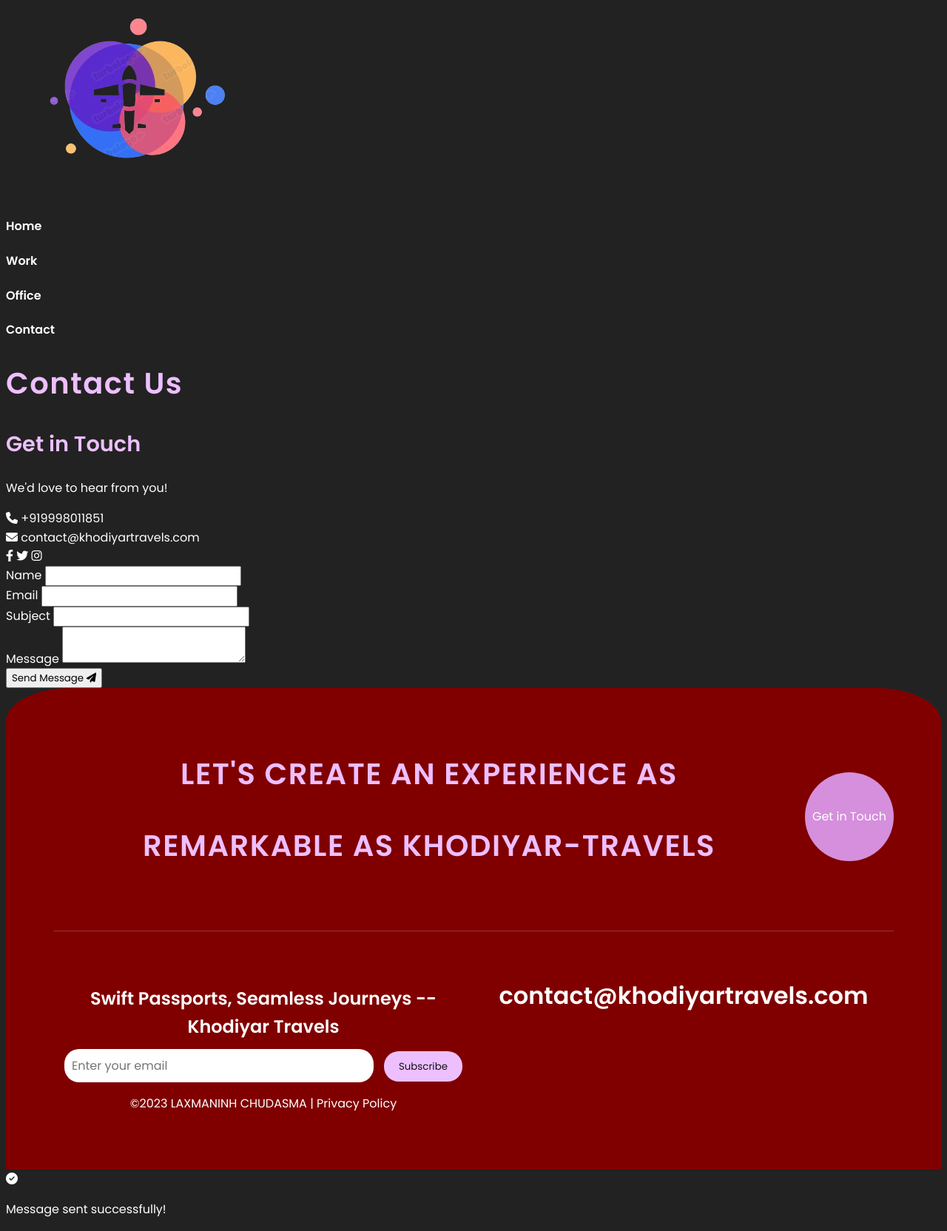
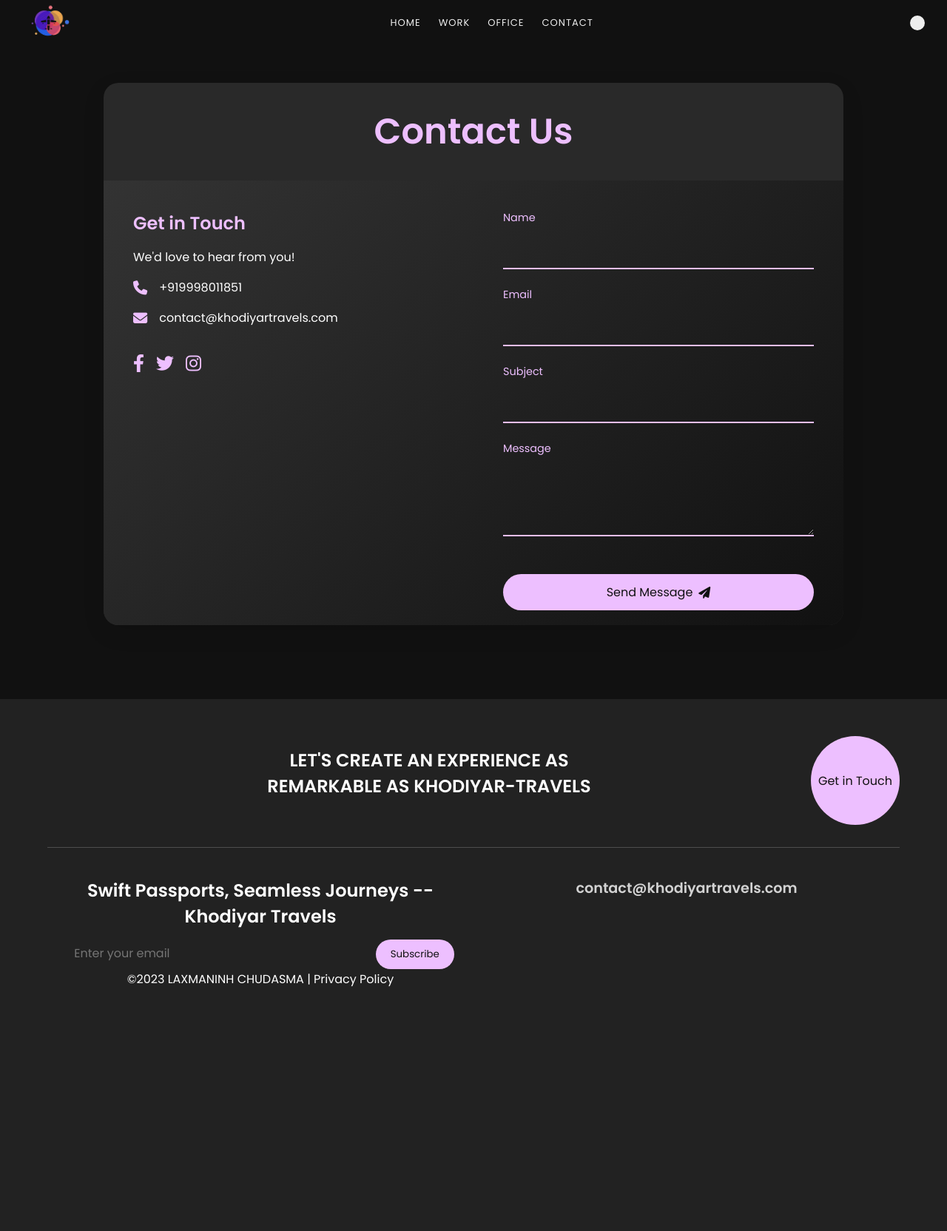
Before and after one commit to meghdeep18/Django_khodiyar, a Django app: page /contact in a window 1280 px wide. Shown: the whole page at 74% size. After the commit the page ends 1334 px from the top, so only its background shows below. Run offline with Django 5.2, Linux system fonts and the light colour scheme; some libraries are stand-ins or nearby versions.

Commit message:
⚙️update contact

```diff
--- a/K_app/admin.py
+++ b/K_app/admin.py
@@ -1,10 +1,10 @@
 from django.contrib import admin
-
 # Register your models here.
 # blog/admin.py
 from django.contrib import admin
-from .models import BlogPost, Category, Tag
+from .models import BlogPost, Category,Tag,Contact
 
+admin.site.register(Contact)
 admin.site.register(BlogPost)
 admin.site.register(Category)
 admin.site.register(Tag)
--- a/K_app/static/contact.css
+++ b/K_app/static/contact.css
@@ -1,72 +1,232 @@
 @import url('https://fonts.googleapis.com/css2?family=Poppins:wght@300;400;600&display=swap');
 
-:root {
-    --primary-color: #EDBFFF;
-    --secondary-color: #111;
-    --background-color: #222;
-    --text-color: #fff;
-    --hover-color: #d58fdc;
-    --font-family: "Poppins", sans-serif;
-    --transition-speed: 0.3s;
+* {
+    margin: 0;
+    padding: 0;
+    box-sizing: border-box;
+    font-family: "Poppins", sans-serif;
 }
 
-body, input, textarea, button {
-    font-family: var(--font-family);
-    font-weight: 400;
-    line-height: 1.6;
+body {
+    background-color: #111;
+    color: white;
+    overflow-x: hidden;
 }
 
-h1, h2, h4 {
-    font-weight: 600;
+/* Navigation Styles */
+#nav {
+    height: 62px;
+    width: 100%;
+    display: flex;
+    align-items: center;
+    justify-content: space-between;
+    padding: 0 30px;
+    color: #fff;
+    position: fixed;
+    mix-blend-mode: difference;
+    z-index: 99;
 }
 
-.page-title, .footer-text h2 {
-    font-size: 2.5rem;
-    letter-spacing: 1.5px;
-    color: var(--primary-color);
+#nav img {
+    height: 55px;
+}
+
+#nav-part2 {
+    display: flex;
+    align-items: center;
+    justify-content: space-between;
+    gap: 10px;
+}
+
+#nav h4 {
+    text-transform: uppercase;
+    font-size: 13px;
+    font-weight: 400;
+    padding: 7px;
+    cursor: pointer;
+    letter-spacing: 1px;
+}
+
+#nav a {
+    text-decoration: none;
+    color: white;
+}
+
+#nav #circle {
+    height: 20px;
+    width: 20px;
+    border-radius: 50%;
+    background-color: #fff;
+}
+
+/* Main Content Styles */
+.main {
+    padding-top: 62px; /* To account for fixed nav */
+    min-height: calc(100vh - 150px); /* Adjust based on your footer height */
+    display: flex;
+    justify-content: center;
+    align-items: center;
+    padding-bottom: 50px;
+}
+
+.container {
+    background-color: rgba(255, 255, 255, 0.1);
+    border-radius: 20px;
+    box-shadow: 0 10px 30px rgba(0, 0, 0, 0.1);
+    overflow: hidden;
+    width: 100%;
+    max-width: 1000px;
+    margin: 50px auto;
+}
+
+.page-title {
+    font-size: 3rem;
+    text-align: center;
+    padding: 30px 0;
+    color: #EDBFFF;
+}
+
+.contact-wrapper {
+    display: flex;
+    background: linear-gradient(135deg, #333 0%, #111 100%);
+}
+
+.left-section, .right-section {
+    flex: 1;
+    padding: 40px;
 }
 
 .subtitle {
-    font-size: 1.8rem;
-    color: var(--primary-color);
-}
-body {
-    background-color: var(--background-color);
-    color: var(--text-color);
+    font-size: 1.5rem;
+    margin-bottom: 1rem;
+    color: #EDBFFF;
 }
 
-a {
-    color: var(--text-color);
-    text-decoration: none;
+.contact-info {
+    margin-bottom: 2rem;
 }
 
+.info-item {
+    display: flex;
+    align-items: center;
+    margin-bottom: 1rem;
+}
+
+.info-item i {
+    margin-right: 1rem;
+    font-size: 1.2rem;
+    color: #EDBFFF;
+}
+
+.social-links {
+    display: flex;
+    gap: 1rem;
+}
+
+.social-icon {
+    color: #EDBFFF;
+    font-size: 1.5rem;
+    transition: transform 0.3s ease;
+}
+
+.social-icon:hover {
+    transform: scale(1.2);
+}
+
+.form-group {
+    margin-bottom: 1.5rem;
+    position: relative;
+}
+
+label {
+    display: block;
+    font-size: 0.9rem;
+    margin-bottom: 0.5rem;
+    color: #EDBFFF;
+}
+
+input, textarea {
+    width: 100%;
+    padding: 0.75rem;
+    font-size: 1rem;
+    border: none;
+    border-bottom: 2px solid #EDBFFF;
+    background-color: transparent;
+    color: white;
+    transition: border-color 0.3s ease;
+}
+
+input:focus, textarea:focus {
+    outline: none;
+    border-color: #fff;
+}
+
+.input-animation {
+    position: absolute;
+    bottom: 0;
+    left: 0;
+    width: 0;
+    height: 2px;
+    background-color: #fff;
+    transition: width 0.3s ease;
+}
+
+input:focus + .input-animation,
+textarea:focus + .input-animation {
+    width: 100%;
+}
+
+textarea {
+    resize: vertical;
+    min-height: 100px;
+}
+
+.submit-btn {
+    background: #EDBFFF;
+    color: #111;
+    border: none;
+    padding: 0.75rem 1.5rem;
+    font-size: 1rem;
+    border-radius: 50px;
+    cursor: pointer;
+    transition: transform 0.3s ease, box-shadow 0.3s ease;
+    display: flex;
+    align-items: center;
+    justify-content: center;
+    gap: 0.5rem;
+    width: 100%;
+}
+
+.submit-btn:hover {
+    transform: translateY(-3px);
+    box-shadow: 0 5px 15px rgba(237, 191, 255, 0.3);
+}
+
+/* Footer Styles */
 .footer {
-    background-color:maroon;  /* Dark background to differentiate from the content */
-    color: #fff;  /* White text for contrast */
-    padding: 50px 5vw;  /* Padding for spacing */
-    text-align: center;  /* Center-align the text */
-    border-top-left-radius: 7%   ;
-    border-top-right-radius: 7%   ;
-
+    background-color: #222;
+    color: #fff;
+    padding: 50px 5vw;
+    text-align: center;
 }
 
 .footer .upper {
     display: flex;
     justify-content: space-between;
     align-items: center;
-    flex-wrap: wrap;  /* Allow wrapping on smaller screens */
+    flex-wrap: wrap;
     padding-bottom: 30px;
-    border-bottom: 1px solid rgba(255, 255, 255, 0.2);  /* Subtle border between upper and lower sections */
+    border-bottom: 1px solid rgba(255, 255, 255, 0.2);
 }
 
 .footer .upper .footer-text {
-    flex: 1;  /* Take up equal space */
-    margin-bottom: 20px;  /* Spacing for smaller screens */
+    flex: 1;
+    margin-bottom: 20px;
 }
 
 .footer .upper .circle {
-    background-color: #d58fdc;  /* Fun color for the button */
-    color: #fff;  /* Dark text on light button */
+    background-color: #EDBFFF;
+    color: #111;
     border-radius: 50%;
     width: 120px;
     height: 120px;
@@ -78,21 +238,21 @@ a {
 }
 
 .footer .upper .circle:hover {
-    transform: scale(1.1);  /* Subtle scale effect on hover */
-    box-shadow: 0 10px 20px rgba(0, 0, 0, 0.2);  /* Shadow for depth */
+    transform: scale(1.1);
+    box-shadow: 0 10px 20px rgba(0, 0, 0, 0.2);
 }
 
 .footer .lower {
     display: flex;
     justify-content: space-between;
-    flex-wrap: wrap;  /* Wrap content on smaller screens */
+    flex-wrap: wrap;
     padding-top: 30px;
 }
 
 .footer .lower .left,
 .footer .lower .right {
-    flex: 1;  /* Take up equal space */
-    margin: 10px 0;  /* Spacing for smaller screens */
+    flex: 1;
+    margin: 10px 0;
 }
 
 .footer .lower .left h4 {
@@ -120,15 +280,49 @@ a {
 }
 
 .footer .lower .left button:hover {
-    background-color: #d58fdc;  /* Darker shade on hover */
+    background-color: #d58fdc;
 }
 
-.footer .lower .right p {
+.footer .lower .right h1 {
     font-size: 1.2rem;
-    opacity: 0.8;  /* Subtle opacity for secondary text */
+    opacity: 0.8;
 }
 
-.footer .lower .right p:hover {
-    opacity: 1;  /* Fully visible on hover */
-    transition: opacity 0.3s ease;
+.success-message {
+    position: fixed;
+    top: 20px;
+    right: -300px;
+    background-color: #4CAF50;
+    color: white;
+    padding: 15px 20px;
+    border-radius: 5px;
+    display: flex;
+    align-items: center;
+    gap: 10px;
+    transition: right 0.5s ease;
+    z-index: 1000;
 }
+
+.success-message.show {
+    right: 20px;
+}
+
+@media (max-width: 768px) {
+    .contact-wrapper {
+        flex-direction: column;
+    }
+
+    .left-section, .right-section {
+        padding: 30px;
+    }
+
+    .footer .upper, .footer .lower {
+        flex-direction: column;
+        align-items: center;
+    }
+
+    .footer .lower .left input {
+        width: 100%;
+        margin-bottom: 10px;
+    }
+}
--- a/K_app/static/contact.js
+++ b/K_app/static/contact.js
@@ -34,31 +34,6 @@ document.addEventListener('DOMContentLoaded', () => {
         ease: 'power3.out',
         delay: 1.3
     });
-
-    // Optional: Floating label effect for form inputs
-    const inputs = document.querySelectorAll('input, textarea');
-    inputs.forEach(input => {
-        input.addEventListener('focus', () => {
-            input.parentNode.classList.add('focused');
-        });
-        input.addEventListener('blur', () => {
-            if (input.value === '') {
-                input.parentNode.classList.remove('focused');
-            }
-        });
-    });
-
-    // Scroll to Top Button functionality
-    const scrollToTopBtn = document.getElementById('scrollToTopBtn');
-    window.addEventListener('scroll', () => {
-        if (window.scrollY > 200) {
-            scrollToTopBtn.style.display = 'flex';
-        } else {
-            scrollToTopBtn.style.display = 'none';
-        }
-    });
-
-    scrollToTopBtn.addEventListener('click', () => {
-        gsap.to(window, { scrollTo: { y: 0 }, duration: 1, ease: 'power2.inOut' });
-    });
-});
+})
+    gsap.from(".container", { duration: 1, y: 50, opacity: 0, ease: "power2.out", delay: 0.2 });
+gsap.from(".footer", { duration: 1.2, y: 100, opacity: 0, ease: "power2.out", delay: 0.5 });
--- a/K_app/templates/contact.html
+++ b/K_app/templates/contact.html
@@ -5,18 +5,18 @@
     <meta charset="UTF-8">
     <meta name="viewport" content="width=device-width, initial-scale=1.0">
     <title>Contact Us - Khodiyar Travels</title>
-    <link rel="stylesheet" href="{% static 'contact.css' %}">
     <link rel="stylesheet" href="https://cdnjs.cloudflare.com/ajax/libs/font-awesome/6.1.1/css/all.min.css">
+    <link rel="stylesheet" href="{% static  'contact.css'%}">
 </head>
 <body>
     <header>
         <nav id="nav">
-            <img src="{% static 'Screenshot_2024-08-11_113731-removebg-preview.png' %}" alt="Khodiyar Travels Logo">
+            <img src="{% static  'Screenshot_2024-08-11_113731-removebg-preview.png'%}" alt="Khodiyar Travels Logo">
             <div id="nav-part2">
-                <a href="/index"><h4>Home</h4></a>
-                <a href="/work.html"><h4>Work</h4></a>
+                <a href="/"><h4>Home</h4></a>
+                <a href="/work"><h4>Work</h4></a>
                 <a href="#"><h4>Office</h4></a>
-                <a href="/contact.html"><h4>Contact</h4></a>
+                <a href="/contact"><h4>Contact</h4></a>
             </div>
             <div id="nav-part3">
                 <div id="circle"></div>
@@ -53,7 +53,7 @@
                     </div>
                 </div>
                 <div class="right-section">
-                    <form id="contactForm" method="post" action="{% url 'contact_submit' %}">
+                    <form id="contactForm" method="post" action="{%   url  'contact_submit'  %}">
                         {% csrf_token %}
                         <div class="form-group">
                             <label for="name">Name</label>
@@ -116,20 +116,7 @@
         <p>Message sent successfully!</p>
     </div>
 
-    <!-- Tawk.to Live Chat Widget -->
-    <script type="text/javascript">
-    var Tawk_API=Tawk_API||{}, Tawk_LoadStart=new Date();
-    (function(){
-        var s1=document.createElement("script"),s0=document.getElementsByTagName("script")[0];
-        s1.async=true;
-        s1.src='https://embed.tawk.to/YOUR_PROPERTY_ID/DEFAULT';
-        s1.charset='UTF-8';
-        s1.setAttribute('crossorigin','*');
-        s0.parentNode.insertBefore(s1,s0);
-    })();
-    </script>
-
     <script src="https://cdnjs.cloudflare.com/ajax/libs/gsap/3.11.4/gsap.min.js"></script>
-    <script src="{% static 'contact.js' %}"></script>
+    <script src="{% static  'contact.js'%}"></script>
 </body>
 </html>
--- a/K_app/views.py
+++ b/K_app/views.py
@@ -3,6 +3,11 @@ from .models import *
 from django.core.mail import send_mail
 from django.conf import settings
 from .models import Contact
+
+#
+
+
+
 
 
 def index(request):
@@ -14,18 +19,29 @@ def Work(request):
 def contact(request):
     return render(request,"contact.html")
 
+
+
+
+
 def contact_submit(request):
-    if request.method == 'POST':
-        # Get the form data from the POST request
+    if request.method == "POST":
         name = request.POST.get('name')
         email = request.POST.get('email')
+        subject = request.POST.get('subject')
         message = request.POST.get('message')
 
-        # Create and save the contact instance
-        contact = Contact(name=name, email=email, message=message)
+        # Save the data to the Contact model
+        contact = Contact(name=name, email=email, subject=subject, message=message)
         contact.save()
 
-        return redirect("/")
+        # Send the email
+        send_mail(
+            subject=f"Contact Form Submission from {name}",
+            message=f"Subject: {subject}\n\nMessage:\n{message}",
+            from_email=email,
+            recipient_list=['khodiyartravels2003@gmail.com'],  # Your email where you want to receive messages
+        )
 
-    # If the request method is not POST, return an invalid request message
-    return HttpResponse("Invalid request method.")
+        return HttpResponse("Message sent and saved successfully!")
+    else:
+        return HttpResponse("Invalid request method.")
```
Also changed, not shown: K_project/settings.py (+4 -5 lines), db.sqlite3.
